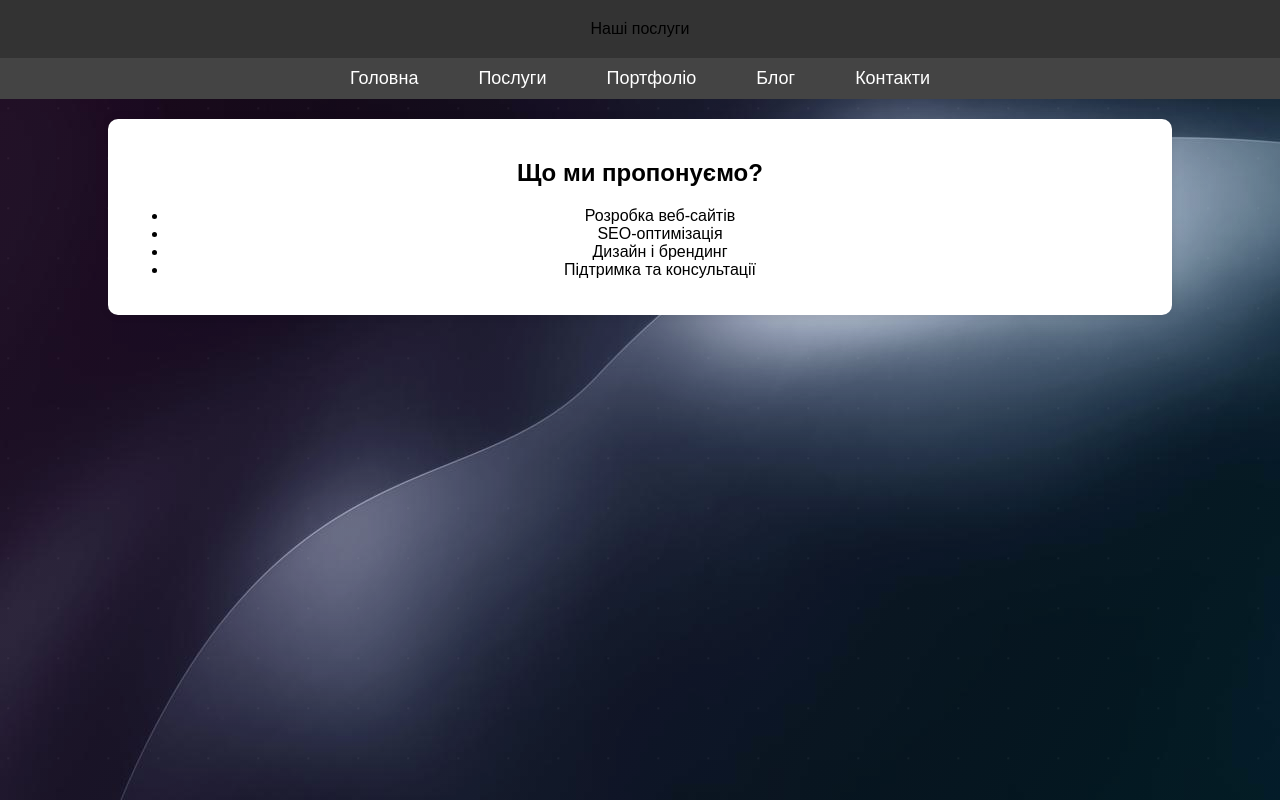
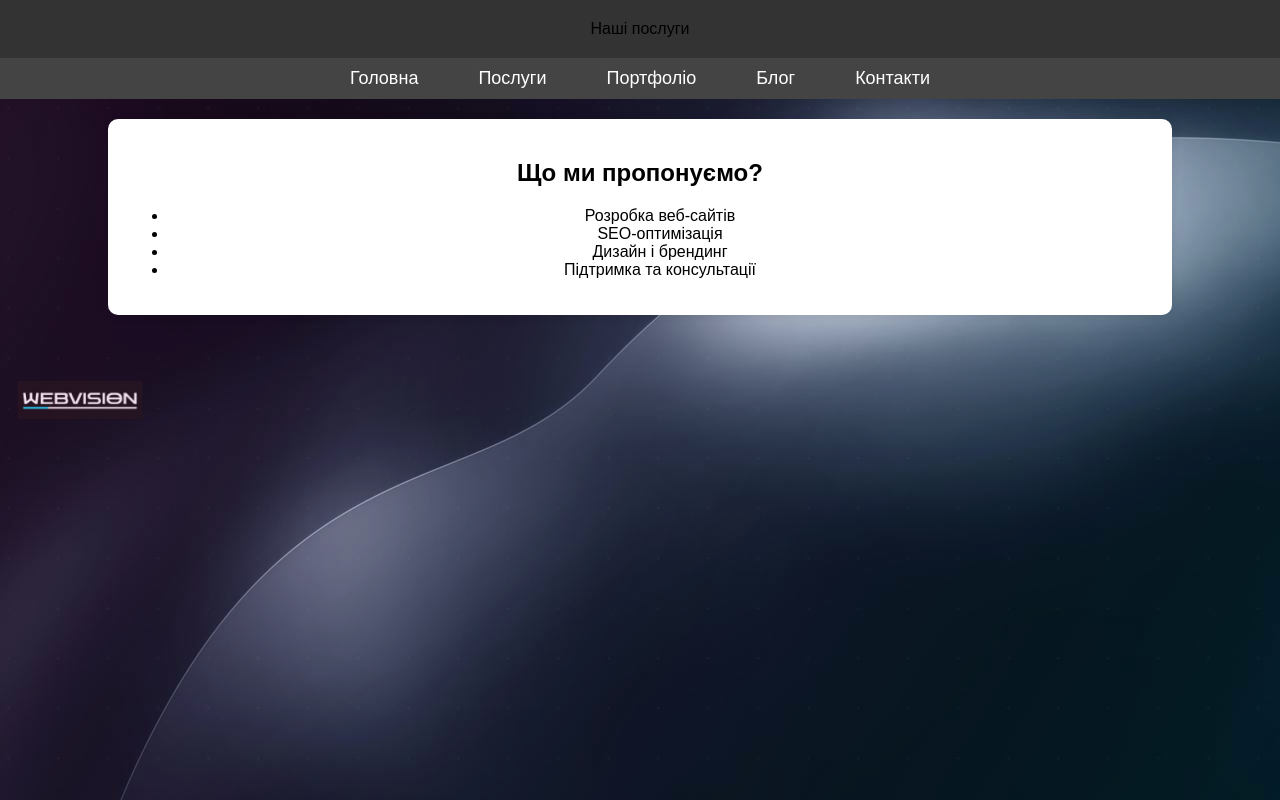
Before and after one commit to KoNtRaSt0/informlr, a plain HTML site: page services.html in a window 1280 px wide. Drawn offline with Linux system fonts and the light colour scheme.

Commit message:
Update services.html

```diff
--- a/services.html
+++ b/services.html
@@ -3,6 +3,7 @@
 <head>
     <meta charset="UTF-8">
     <meta name="viewport" content="width=device-width, initial-scale=1.0">
+        <img src="images/logo.jpg" alt="Логотип WebVision" class="logo">
     <title>Послуги - WebVision</title>
     <link rel="stylesheet" href="styles.css">
 </head>
```
